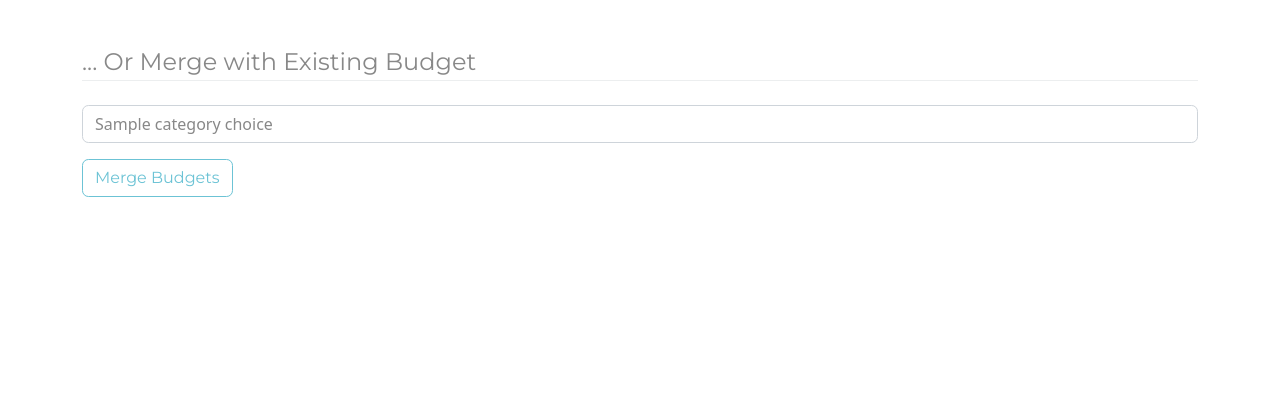
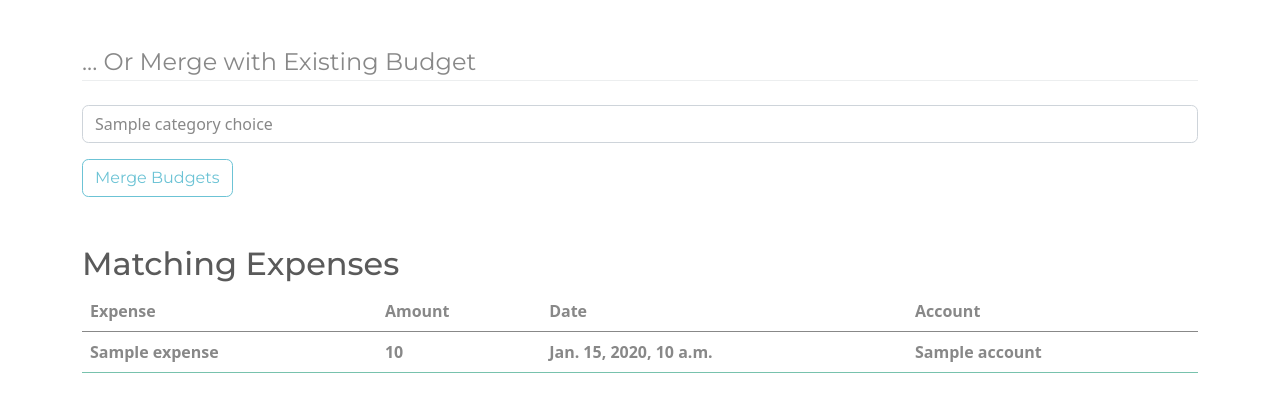
Before and after one commit to TrialAndErrror/djangoMM, a Django app: template mm_project/expenses/templates/budgets/budget_edit.html in a window 1280 px wide. Shown: the part 363-775 px from the top of the page. Run offline with Django 3.2, Linux system fonts and the light colour scheme; tables that the repository leaves empty hold one stand-in row (values such as "Sample post"); the template is opened without the code that fills it: values that come from a table or form of the project are taken from there, most other values are stand-ins (such as "Sample title", 1, 10 or a date in 2020); lists and menus that the app fills with data are empty; parts of the project's set-up code (start-up, migrations or seed data) failed here and were passed over; some libraries are stand-ins or nearby versions.

Commit message:
Show matching expenses when making or merging budgets (#9)
Co-authored-by: Trial and Errror <coding@trialanderrror.com>

```diff
--- a/mm_project/expenses/templates/budgets/budget_edit.html
+++ b/mm_project/expenses/templates/budgets/budget_edit.html
@@ -32,4 +32,27 @@
             </div>
         </form>
     </div>
+    <div class="content-section mt-5">
+        <h2>Matching Expenses</h2>
+        <table class="table sortable border-primary">
+            <thead>
+            <tr>
+                <th>Expense</th>
+                <th>Amount</th>
+                <th>Date</th>
+                <th>Account</th>
+            </tr>
+            </thead>
+            <tbody>
+            {% for expense in matching_expenses %}
+                <tr>
+                    <th>{{ expense.name }}</th>
+                    <th>{{ expense.amount }}</th>
+                    <th>{{ expense.date }}</th>
+                    <th>{{ expense.account.name }}</th>
+                </tr>
+            {% endfor %}
+            </tbody>
+        </table>
+    </div>
 {% endblock %}
--- a/mm_project/expenses/views/budgets.py
+++ b/mm_project/expenses/views/budgets.py
@@ -68,6 +68,7 @@ class BudgetCreateView(SuccessMessageMixin, LoginRequiredMixin, CreateView):
     def get_context_data(self, **kwargs):
         context = super().get_context_data(**kwargs)
         context['category_choices'] = ExpenseCategory.objects.values_list('id', 'name')
+        context['matching_expenses'] = Expense.objects.filter(category=self.kwargs.get('category_id'))
         return context
 
     def get_success_message(self, cleaned_data):
@@ -97,6 +98,7 @@ class BudgetUpdateView(SuccessMessageMixin, LoginRequiredMixin, UserPassesTestMi
     def get_context_data(self, **kwargs):
         context = super().get_context_data(**kwargs)
         context['category_choices'] = ExpenseCategory.objects.values_list('id', 'name')
+        context['matching_expenses'] = Expense.objects.filter(category=self.object.category)
         return context
 
     def get_success_message(self, cleaned_data):
```
Also changed, not shown: mm_project/expenses/templates/budgets/budget_create.html (+24 -0 lines), mm_project/expenses/templates/expenses/show_expenses.html (+19 -7 lines).
